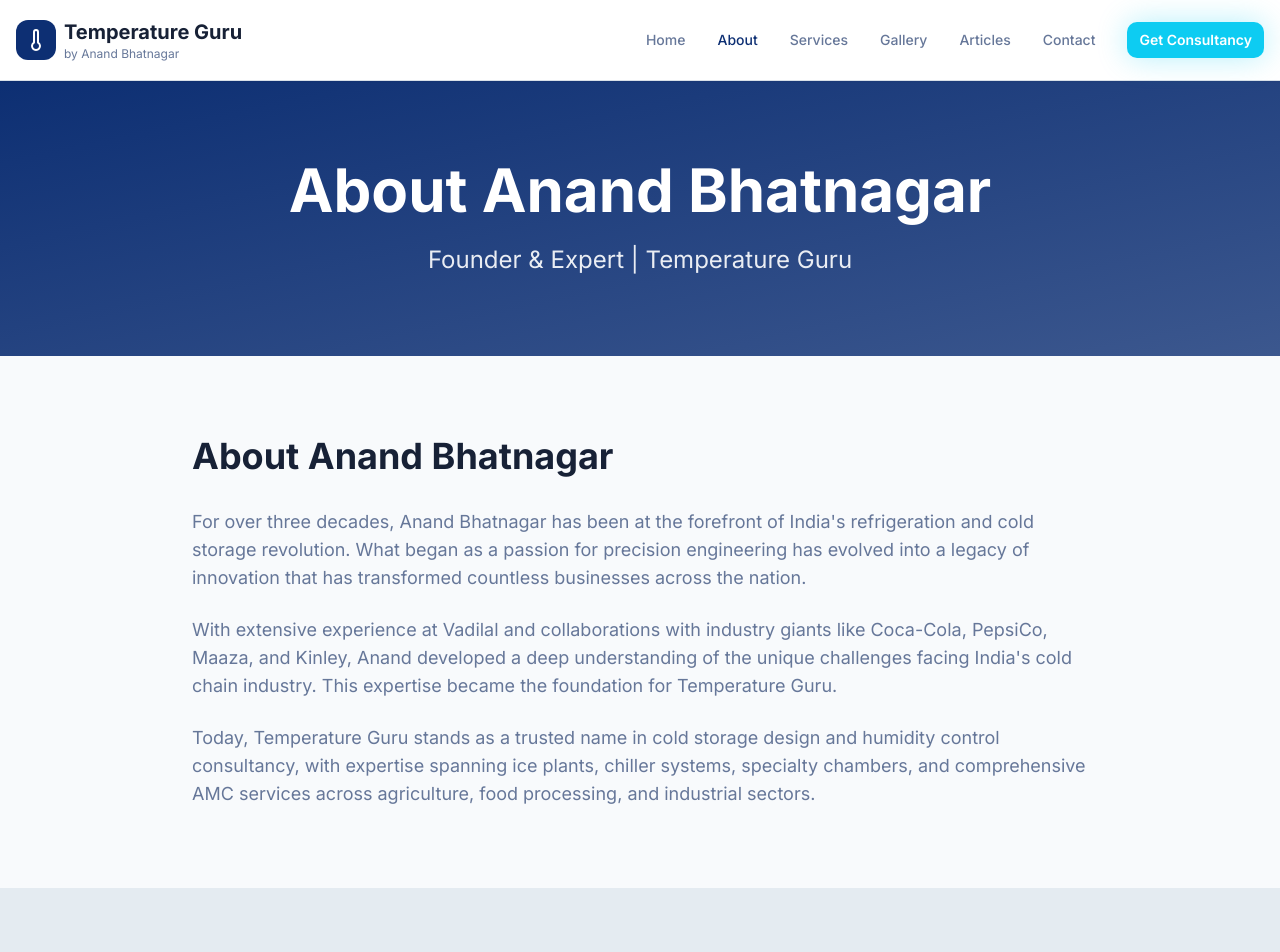
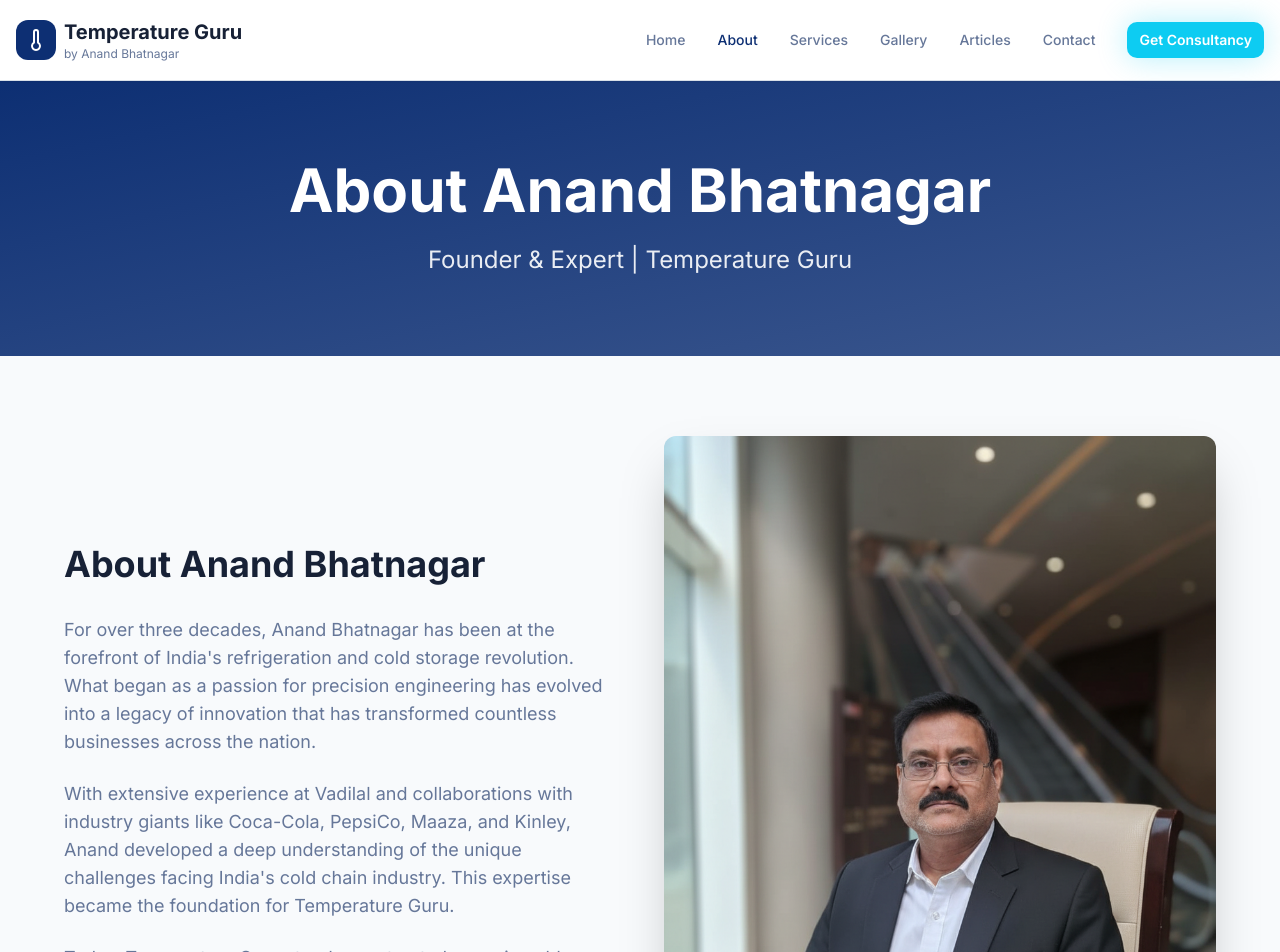
Before and after one commit to The-Aryan-Bhatnagar/coldchain-guru-official, a React (Vite) app: page /about in a window 1280 px wide. Shown: the top 952 px of the page. Built offline with nearby package versions, Linux system fonts and the light colour scheme; the HTML template or start-up script is replaced by a standard one.

Commit message:
Update about section photo

```diff
--- a/src/pages/About.tsx
+++ b/src/pages/About.tsx
@@ -1,5 +1,6 @@
 import { Award, Target, Users, Lightbulb } from "lucide-react";
 import { Card } from "@/components/ui/card";
+import founderImage from "@/assets/anand-bhatnagar-founder.jpg";
 
 const About = () => {
   const milestones = [
@@ -72,7 +73,9 @@ const About = () => {
       {/* Founder Story */}
       <section className="py-20">
         <div className="container mx-auto px-4">
-          <div className="max-w-4xl mx-auto">
+          <div className="max-w-6xl mx-auto">
+            <div className="grid md:grid-cols-2 gap-12 items-center">
+              <div className="order-2 md:order-1">
                 <h2 className="text-4xl font-bold text-foreground mb-8">About Anand Bhatnagar</h2>
                 <div className="space-y-6 text-lg text-muted-foreground">
                   <p>
@@ -90,6 +93,17 @@ const About = () => {
                     consultancy, with expertise spanning ice plants, chiller systems, specialty chambers, and
                     comprehensive AMC services across agriculture, food processing, and industrial sectors.
                   </p>
+                </div>
+              </div>
+              <div className="order-1 md:order-2">
+                <div className="relative">
+                  <img
+                    src={founderImage}
+                    alt="Anand Bhatnagar - Founder of Temperature Guru"
+                    className="rounded-lg shadow-2xl w-full object-cover"
+                  />
+                </div>
+              </div>
             </div>
           </div>
         </div>
```
Also changed, not shown: src/assets/anand-bhatnagar-founder.jpg (added). Lines whose indentation alone changed are shown as unchanged.
